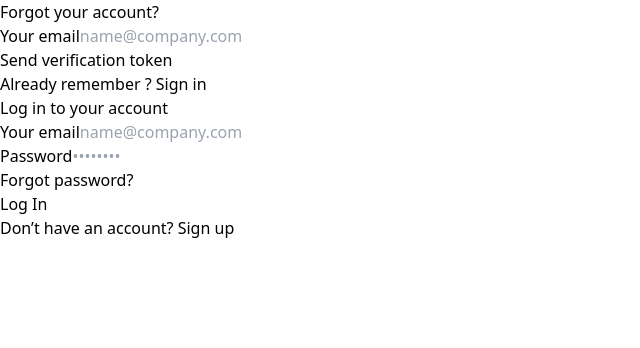
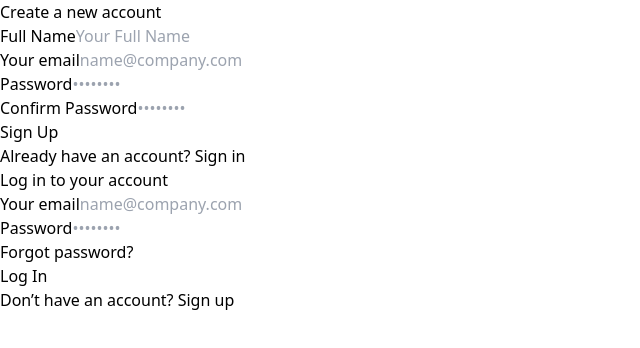
Before and after one commit to nazar-ali/web-semester-final-project, an Angular app in the folder final-project/: page /app-login in a window 1280 px wide. Shown: the top 348 px of the page, without its empty margins (0-640 px from the left). Built offline with nearby package versions, Linux system fonts and the light colour scheme.

Commit message:
did routing links among components

```diff
--- a/final-project/src/app/app.component.html
+++ b/final-project/src/app/app.component.html
@@ -1,4 +1,4 @@
-<!--<app-sign-up></app-sign-up>-->
+<app-sign-up></app-sign-up>
 <!--<app-login></app-login>-->
-<app-forget-password></app-forget-password>
+<!--<app-forget-password></app-forget-password>-->
 <router-outlet></router-outlet>
--- a/final-project/src/app/app.component.ts
+++ b/final-project/src/app/app.component.ts
@@ -6,7 +6,10 @@ import {ForgetPasswordComponent} from "./forget-password/forget-password.compone
 @Component({
   selector: 'app-root',
   standalone: true,
-  imports: [RouterOutlet, LoginComponent, SignUpComponent, ForgetPasswordComponent],
+  imports: [RouterOutlet,
+    LoginComponent,
+    SignUpComponent,
+    ForgetPasswordComponent],
   templateUrl: './app.component.html',
   styleUrl: './app.component.css'
 })
--- a/final-project/src/app/app.routes.ts
+++ b/final-project/src/app/app.routes.ts
@@ -2,9 +2,10 @@ import { Routes } from '@angular/router';
 import { LoginComponent } from './login/login.component';
 import { SignUpComponent } from './sign-up/sign-up.component';
 import { ForgetPasswordComponent } from './forget-password/forget-password.component';
+
 export const routes: Routes = [
     { path: 'app-login', component: LoginComponent },
     { path: 'app-sign-up', component: SignUpComponent },
-    {path:'app-forget-password', component: ForgetPasswordComponent},
+    { path:'app-forget-password', component: ForgetPasswordComponent},
     { path: '', redirectTo: '/login', pathMatch: 'full' }
 ]
--- a/final-project/src/app/forget-password/forget-password.component.html
+++ b/final-project/src/app/forget-password/forget-password.component.html
@@ -18,9 +18,10 @@
           </form>
           <p style="color:red;">{{email_msg}}</p>
           <p class="text-sm font-light text-gray-500">
-            Already remember ? <a href="/app-login" class="font-medium text-primary-600 hover:underline dark:text-primary-500">Sign in</a>
+            Already remember ? <a routerLink="/app-login" routerLinkActive="active" ariaCurrentWhenActive="page" class="font-medium text-primary-600 hover:underline dark:text-primary-500">Sign in</a>
           </p>
         </div>
       </div>
     </div>
   </section>
+<router-outlet></router-outlet>
--- a/final-project/src/app/login/login.component.html
+++ b/final-project/src/app/login/login.component.html
@@ -43,7 +43,7 @@
         <p style="color:red;">{{formMsg_login}}</p>
 
         <p class="mt-4 text-center text-sm text-gray-600">
-          Don’t have an account? <a href="app-sign-up" class="text-blue-500 hover:underline">Sign up</a>
+          Don’t have an account? <a routerLink="/app-sign-up" routerLinkActive="active" ariaCurrentWhenActive="page" class="text-blue-500 hover:underline">Sign up</a>
         </p>
       </form>
     </div>
--- a/final-project/src/app/login/login.component.ts
+++ b/final-project/src/app/login/login.component.ts
@@ -1,11 +1,15 @@
 import { Component } from '@angular/core';
 import {FormsModule} from "@angular/forms";
+import {RouterLink, RouterLinkActive, RouterOutlet} from "@angular/router";
 
 @Component({
   selector: 'app-login',
   standalone: true,
   imports: [
-    FormsModule
+    FormsModule,
+    RouterOutlet,
+    RouterLink,
+    RouterLinkActive
   ],
   templateUrl: './login.component.html',
   styleUrl: './login.component.css'
--- a/final-project/src/app/sign-up/sign-up.component.html
+++ b/final-project/src/app/sign-up/sign-up.component.html
@@ -71,7 +71,7 @@
         <p style="color:red;">{{formMsg}}</p>
 
         <p class="mt-4 text-center text-sm text-gray-600">
-          Already have an account? <a href="/app-login" class="text-blue-500 hover:underline">Sign in</a>
+          Already have an account? <a routerLink="/app-login" routerLinkActive="active" ariaCurrentWhenActive="page" class="text-blue-500 hover:underline">Sign in</a>
         </p>
       </form>
     </div>
--- a/final-project/src/app/sign-up/sign-up.component.ts
+++ b/final-project/src/app/sign-up/sign-up.component.ts
@@ -1,4 +1,5 @@
 import { Component } from '@angular/core';
+import {RouterOutlet, RouterLink, RouterLinkActive} from '@angular/router';
 import {FormsModule} from "@angular/forms";
 
 @Component({
@@ -6,6 +7,9 @@ import {FormsModule} from "@angular/forms";
   standalone: true,
   imports: [
     FormsModule,
+    RouterOutlet,
+    RouterLink,
+    RouterLinkActive
   ],
   templateUrl: './sign-up.component.html',
   styleUrl: './sign-up.component.css'
```
Also changed, not shown: final-project/src/app/forget-password/forget-password.component.ts (+8 -2 lines).
